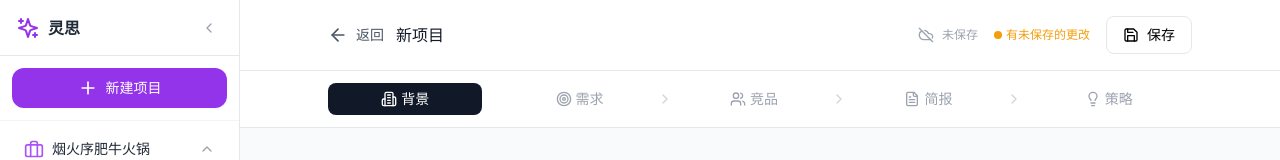
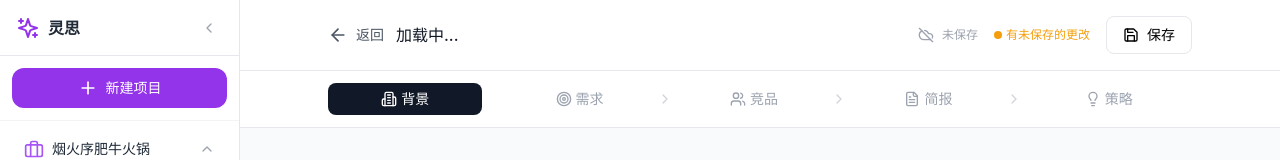
Before and after one commit to GPlanbrand/stratomind, a React (Vite) app: page /projects/workspace/new in a window 1280 px wide. Shown: the top 160 px of the page. Built offline with nearby package versions, Linux system fonts and the light colour scheme.

Commit message:
fix: 修复Workspace页面标题显示问题
- Header不再在workspace页面显示面包屑
- WorkspacePage正确区分新建项目和已有项目
- 已有项目显示项目名称，新建项目显示'新建项目'

```diff
--- a/src/components/Header.tsx
+++ b/src/components/Header.tsx
@@ -45,9 +45,9 @@ const Header: React.FC<HeaderProps> = ({ collapsed, isMobile, onMenuClick, proje
     if (pageBreadcrumbs[location.pathname]) {
       return pageBreadcrumbs[location.pathname];
     }
-    // 前缀匹配 - workspace显示项目名称
+    // workspace页面不显示Header的面包屑（由WorkspacePage自己处理）
     if (location.pathname.includes('/workspace')) {
-      return [{ label: '项目', path: '/projects' }, { label: projectName || '项目详情' }];
+      return [];
     }
     // 其他前缀匹配
     for (const [path, items] of Object.entries(pageBreadcrumbs)) {
--- a/src/pages/WorkspacePage.tsx
+++ b/src/pages/WorkspacePage.tsx
@@ -565,7 +565,9 @@ const WorkspacePage: React.FC = () => {
               </button>
               {/* 项目名称 */}
               <span className="text-sm sm:text-base font-medium text-gray-900 truncate max-w-[150px] sm:max-w-[300px]">
-                {project?.name || clientInfo.companyName || '新项目'}
+                {isNewProject
+                  ? (clientInfo.companyName || '新建项目')
+                  : (project?.name || '加载中...')}
               </span>
             </div>
 
```
